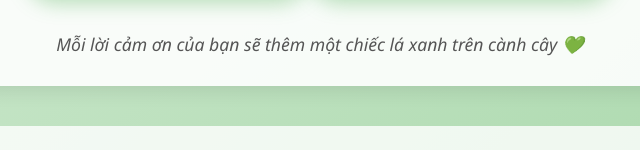
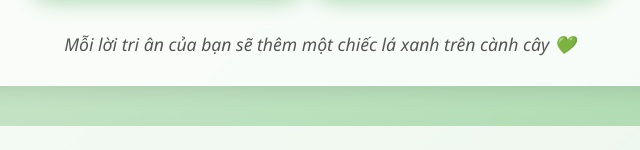
Before and after one commit to MasterStupid/demo-caytrian, a plain HTML site: page index.html in a window 1280 px wide. Shown: the part 1175-1325 px from the top of the page, 320-960 px from the left. Drawn offline with Linux system fonts and the light colour scheme.

Commit message:
Update index.html

```diff
--- a/index.html
+++ b/index.html
@@ -61,7 +61,7 @@
                         <span class="leaf-icon">🍃</span>
                         THÊM LÁ TRI ÂN
                     </button>
-                    <p class="instruction-text"><i>Mỗi lời cảm ơn của bạn sẽ thêm một chiếc lá xanh trên cành cây <span class="leaf-icon">💚</span></i></p>
+                    <p class="instruction-text"><i>Mỗi lời tri ân của bạn sẽ thêm một chiếc lá xanh trên cành cây <span class="leaf-icon">💚</span></i></p>
                 </div>
             </div>
         </div>
```
